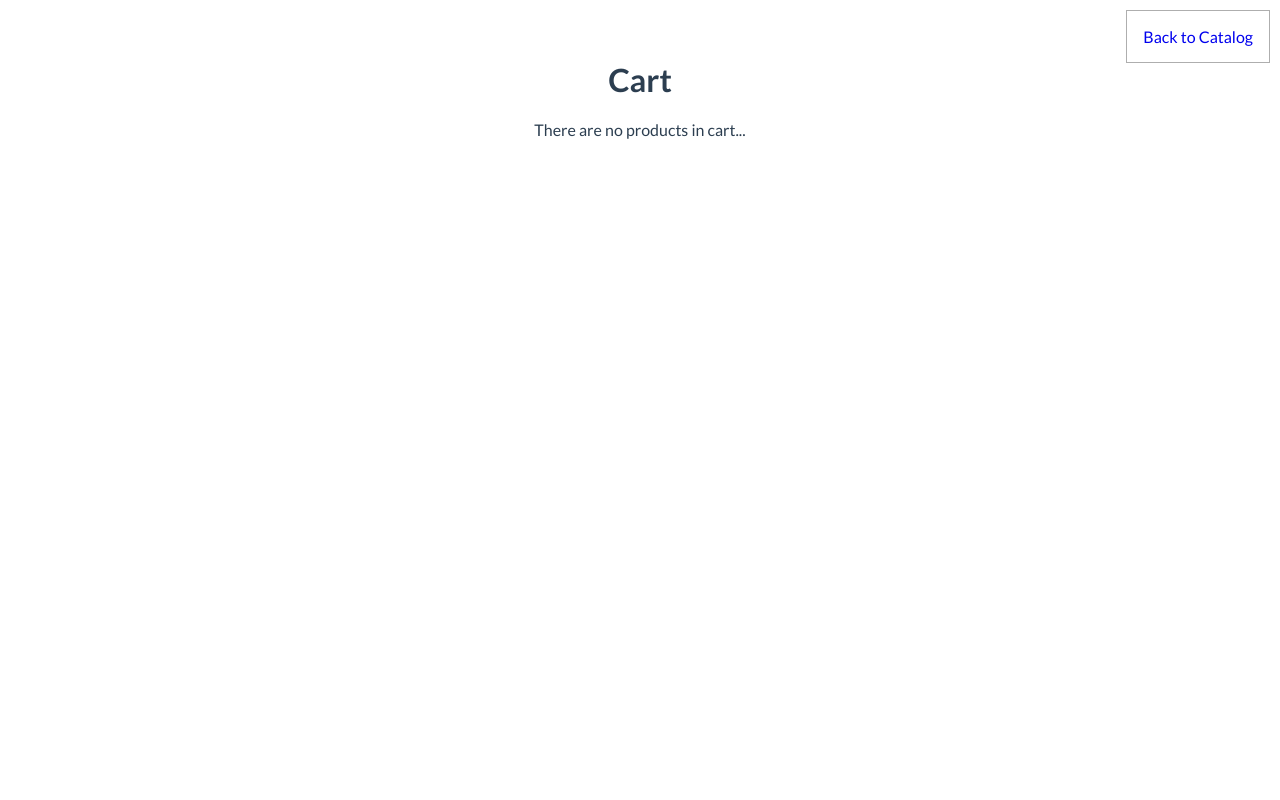
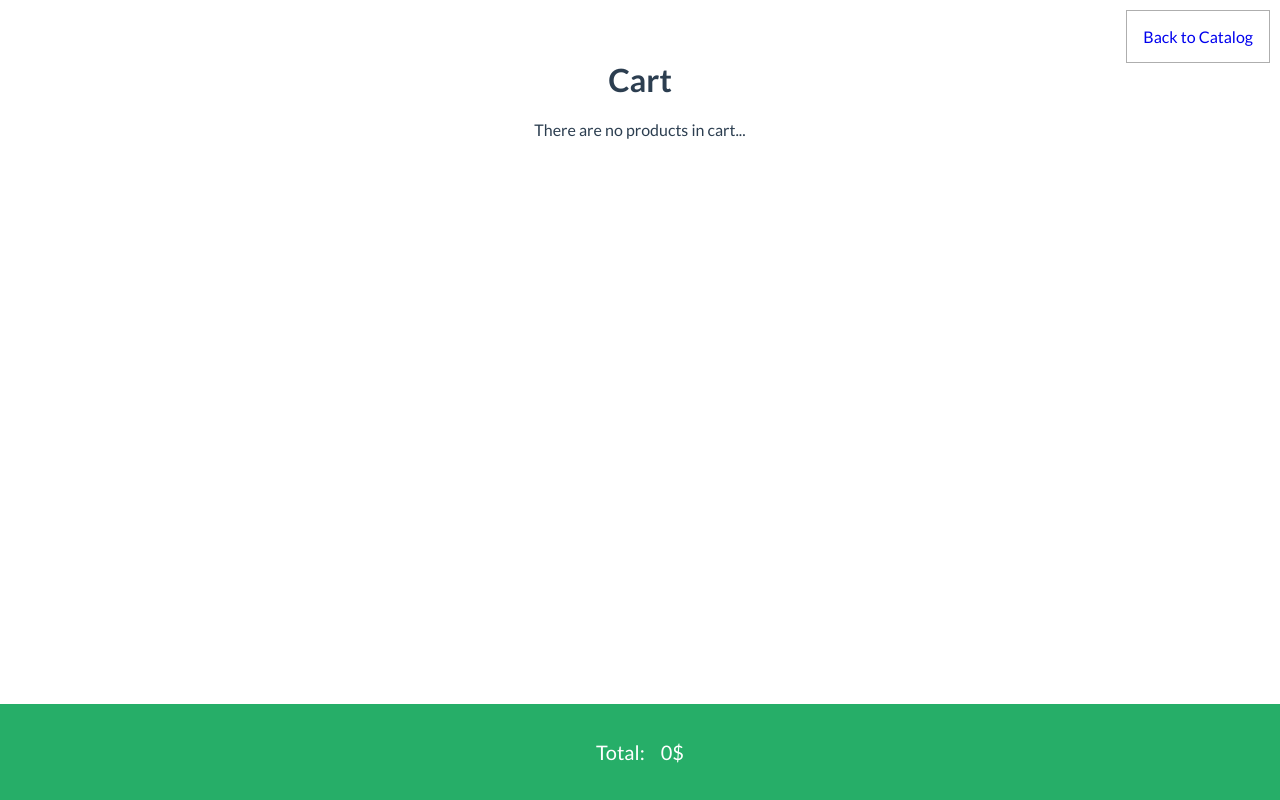
Before and after one commit to twiar/vue-online-shop, a Vue app: page /#/cart in a window 1280 px wide. Built offline with nearby package versions, Linux system fonts and the light colour scheme.

Commit message:
added quantity to cart items & total price

```diff
--- a/src/assets/styles/styles.scss
+++ b/src/assets/styles/styles.scss
@@ -4,3 +4,11 @@
 * {
 	font-family: "Lato", sans-serif;
 }
+
+.btn {
+	padding: $padding $padding * 2;
+	background: $green-bg;
+	color: #ffffff;
+	border: none;
+	border-radius: $radius;
+}
--- a/src/assets/styles/variables.scss
+++ b/src/assets/styles/variables.scss
@@ -1,4 +1,6 @@
 $padding: 8px;
 $margin: 8px;
 
+$green-bg: #26ae68;
+
 $radius: 4px;
--- a/src/components/v-cart-item.vue
+++ b/src/components/v-cart-item.vue
@@ -7,12 +7,16 @@
 		/>
 		<div class="v-cart-item__info">
 			<p>{{ cart_item_data.name }}</p>
-			<p>{{ cart_item_data.price }}</p>
+			<p>{{ cart_item_data.price }}$</p>
 			<p>{{ cart_item_data.article }}</p>
 		</div>
 		<div class="v-cart-item__quantity">
 			<p>Qty:</p>
-			{{ cart_item_data.quantity }}
+			<span>
+				<span class="quantity__btn" @click="decrementItem">-</span>
+				{{ cart_item_data.quantity }}
+				<span class="quantity__btn" @click="incrementItem">+</span>
+			</span>
 		</div>
 		<button @click="deleteFromCart">Delete</button>
 	</div>
@@ -34,6 +38,12 @@
 	},
 	computed: {},
 	methods: {
+		decrementItem() {
+			this.$emit("decrement");
+		},
+		incrementItem() {
+			this.$emit("increment");
+		},
 		deleteFromCart() {
 			this.$emit("deleteFromCart");
 		},
@@ -54,5 +64,9 @@
 	&__image {
 		max-width: 50px;
 	}
+
+	.quantity__btn {
+		cursor: pointer;
+	}
 }
 </style>
--- a/src/components/v-cart.vue
+++ b/src/components/v-cart.vue
@@ -10,7 +10,13 @@
 			:key="item.article"
 			:cart_item_data="item"
 			@deleteFromCart="deleteFromCart(index)"
+			@increment="increment(index)"
+			@decrement="decrement(index)"
 		/>
+		<div class="v-cart__total">
+			<p class="total__name">Total:</p>
+			<p>{{ cartTotalCost }}$</p>
+		</div>
 	</div>
 </template>
 
@@ -34,9 +40,33 @@
 	data() {
 		return {};
 	},
-	computed: {},
+	computed: {
+		cartTotalCost() {
+			let result = [];
+
+			if (this.cart_data.length) {
+				for (let item of this.cart_data) {
+					result.push(item.price * item.quantity);
+				}
+
+				result = result.reduce(function (sum, el) {
+					return sum + el;
+				});
+
+				return result;
+			} else {
+				return 0;
+			}
+		},
+	},
 	methods: {
-		...mapActions(["DELETE_FROM_CART"]),
+		...mapActions(["DELETE_FROM_CART", "INCREMENT_CART_ITEM", "DECREMENT_CART_ITEM"]),
+		increment(index) {
+			this.INCREMENT_CART_ITEM(index);
+		},
+		decrement(index) {
+			this.DECREMENT_CART_ITEM(index);
+		},
 		deleteFromCart(index) {
 			this.DELETE_FROM_CART(index);
 		},
@@ -44,4 +74,24 @@
 };
 </script>
 
-<style scoped></style>
+<style lang="scss">
+.v-cart {
+	margin-bottom: 100px;
+	&__total {
+		position: fixed;
+		right: 0;
+		bottom: 0;
+		left: 0;
+		padding: $padding * 2 $padding * 3;
+		display: flex;
+		justify-content: center;
+		background: $green-bg;
+		color: #ffffff;
+		font-size: 20px;
+	}
+
+	.total__name {
+		margin-right: $margin * 2;
+	}
+}
+</style>
--- a/src/vuex/store.js
+++ b/src/vuex/store.js
@@ -32,6 +32,14 @@
 		REMOVE_FROM_CART: (state, index) => {
 			state.cart.splice(index, 1);
 		},
+		INCREMENT: (state, index) => {
+			state.cart[index].quantity++;
+		},
+		DECREMENT: (state, index) => {
+			if (state.cart[index].quantity > 1) {
+				state.cart[index].quantity--;
+			}
+		},
 	},
 	actions: {
 		GET_PRODUCTS_FROM_API({ commit }) {
@@ -50,6 +58,12 @@
 		ADD_TO_CART({ commit }, product) {
 			commit("SET_CART", product);
 		},
+		INCREMENT_CART_ITEM({ commit }, index) {
+			commit("INCREMENT", index);
+		},
+		DECREMENT_CART_ITEM({ commit }, index) {
+			commit("DECREMENT", index);
+		},
 		DELETE_FROM_CART({ commit }, index) {
 			commit("REMOVE_FROM_CART", index);
 		},
```
